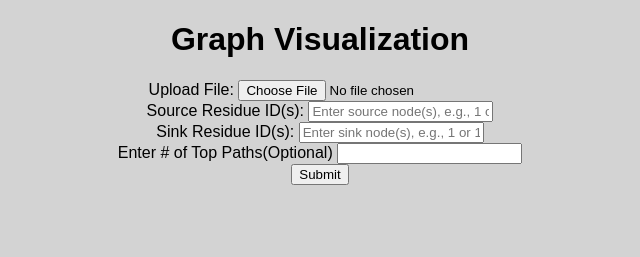
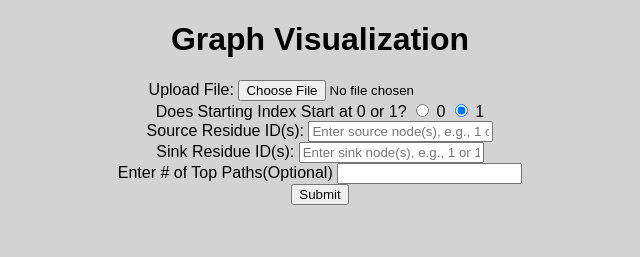
Before and after one commit to alexish4/Computing-Flow-Web-Interface, a Flask app: page / in a window 1280 px wide. Shown: the top 257 px of the page, without its empty margins (320-960 px from the left). Run offline with Flask 3, Linux system fonts and the light colour scheme.

Commit message:
In progress of adding radio field to determine indexing

```diff
--- a/templates/index.html
+++ b/templates/index.html
@@ -42,6 +42,11 @@
         <label for="csv-file">Upload File:</label>
         <input type="file" id="csv-file" accept=".csv, .dat">
         <br>
+        <div class="radio-group">
+            Does Starting Index Start at 0 or 1?
+            <label><input type="radio" name="option" value="0"> 0</label>
+            <label><input type="radio" name="option" checked = "yes" value="1"> 1</label>
+        </div>
         <label for="source-resid">Source Residue ID(s):</label>
         <input type="text" id="source-resid" placeholder="Enter source node(s), e.g., 1 or 1,2,3">
         <br>
```
